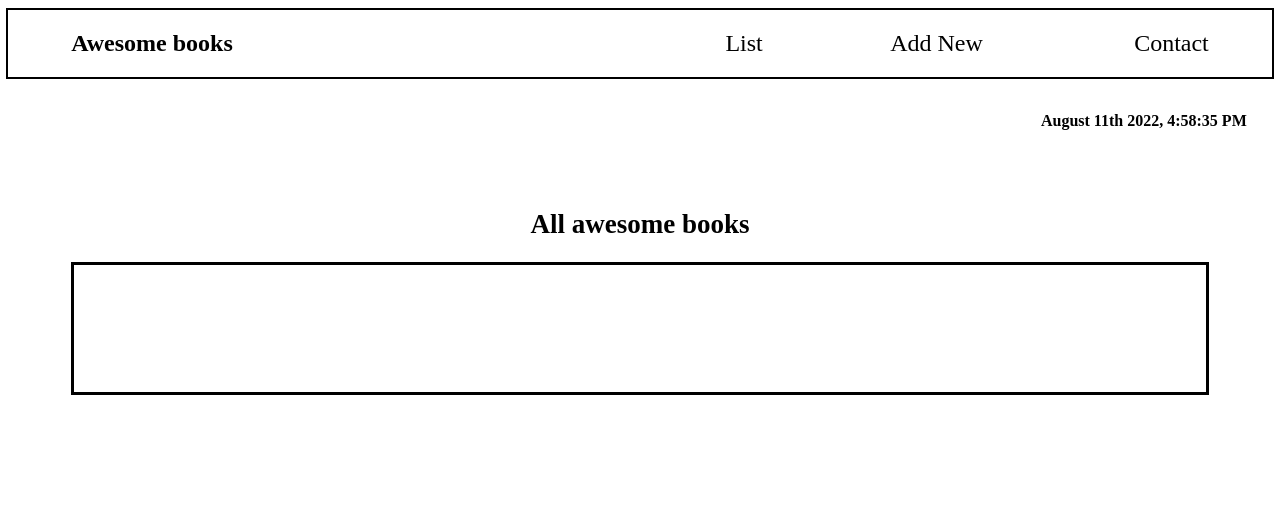
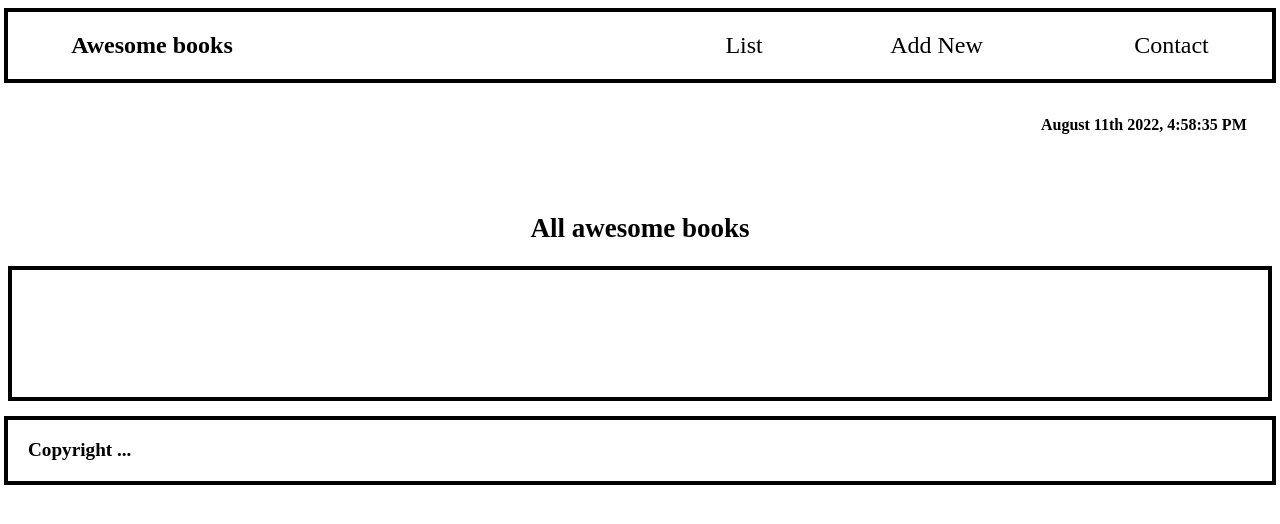
Before and after one commit to kusiLaw/Awesome_books_complete, a website: page index.html in a window 1280 px wide. Shown: the top 524 px of the page. Drawn offline with Linux system fonts and the light colour scheme.

Commit message:
Add footer section

```diff
--- a/index.html
+++ b/index.html
@@ -39,13 +39,13 @@
 				 </form>
 			 </section>
 
-			 <section class="contact-container">
+			 <div class="contact-container">
 
-			 </section>
+    </div>
 
 			</main>
 			<footer>
-
+     <p>Copyright <span>...</span></p>
 			</footer>
 		</div>
 		<script src="index.js"></script>
--- a/style.css
+++ b/style.css
@@ -13,7 +13,7 @@ body {
 
 .header {
   width: 90%;
-  border: 2px solid #000;
+  border: 4px solid #000;
   display: flex;
   justify-content: space-between;
   padding-left: 5%;
@@ -146,12 +146,12 @@ form .style-me {
 }
 
 table {
-  border: 3px solid #000;
+  border: 4px solid #000;
   display: flex;
   flex-direction: column;
   gap: 15px;
   height: auto;
-  width: 90%;
+  width: 100%;
   padding: 5%;
 }
 
@@ -175,3 +175,15 @@ table tr {
   gap: 5px;
   font-size: larger;
 }
+
+footer {
+  border: 4px solid black;
+  width: 100%;
+}
+
+footer p {
+  float: left;
+  margin-left: 20px;
+  font-size: larger;
+  font-weight: 600;
+}
```
